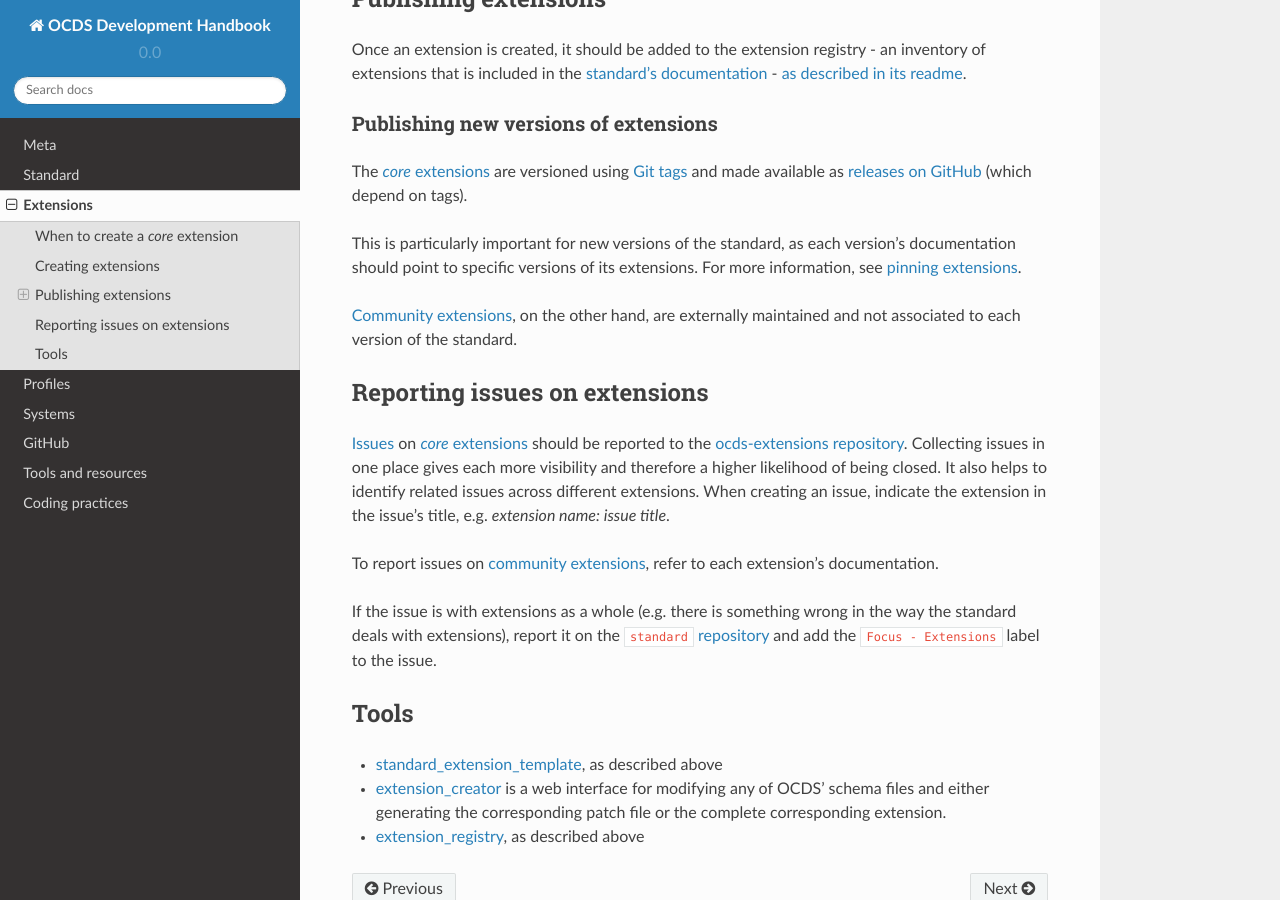
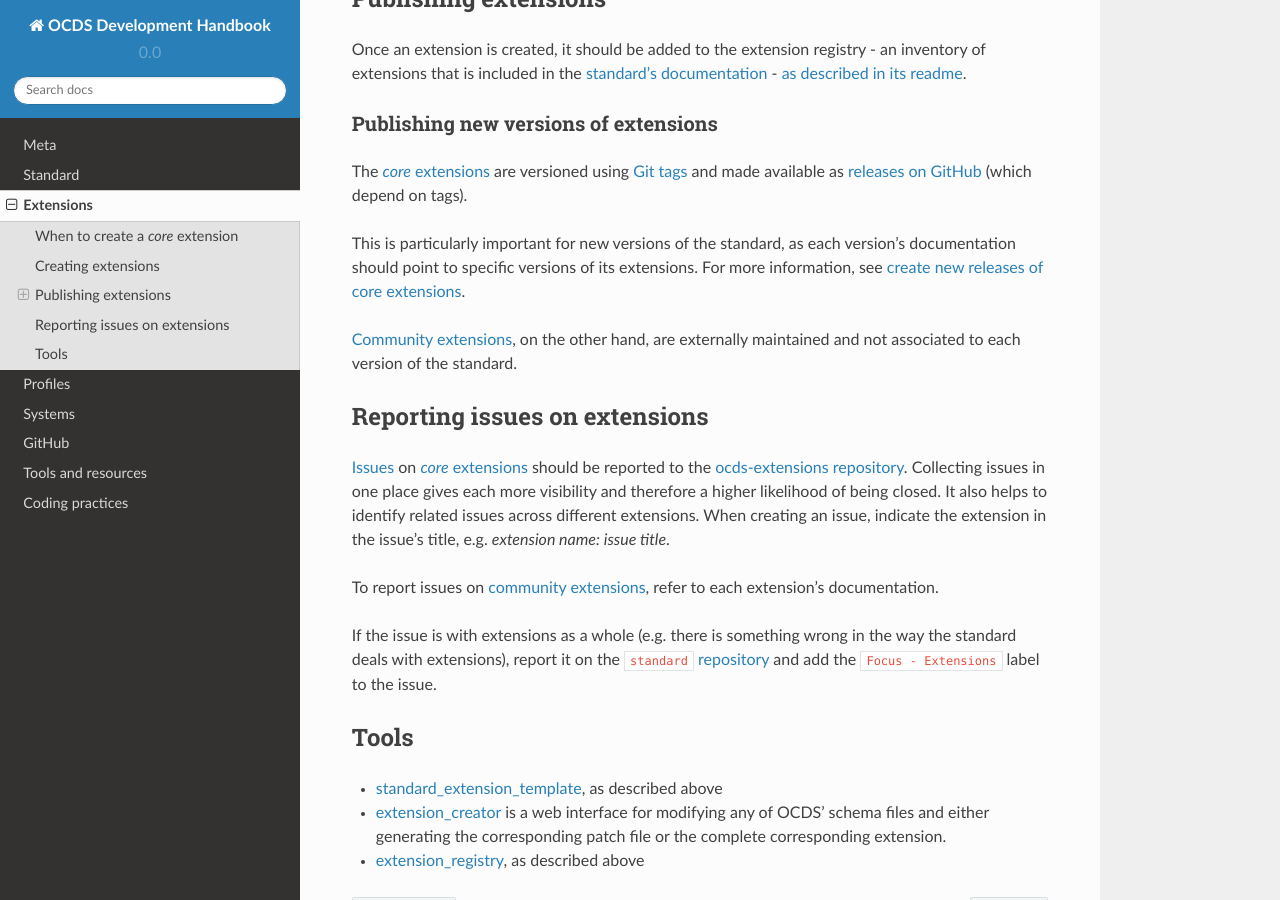
Before and after one commit to open-contracting/standard-development-handbook, a Sphinx documentation site: the page built from docs/extensions/index.md, in a window 1280 px wide and 900 px high, scrolled down 1160 px. Built offline with Sphinx 7.4.7 and the Read the Docs theme 2.0.0, drawn with Linux system fonts in a browser that asks for light colours.

Commit message:
Fix URL fragment

```diff
--- a/docs/extensions/index.md
+++ b/docs/extensions/index.md
@@ -39,7 +39,7 @@
 
 The [*core* extensions](http://standard.open-contracting.org/latest/en/extensions/#core-extensions) are versioned using [Git tags](https://git-scm.com/book/en/v2/Git-Basics-Tagging) and made available as [releases on GitHub](https://help.github.com/categories/releases/) (which depend on tags).
 
-This is particularly important for new versions of the standard, as each version's documentation should point to specific versions of its extensions. For more information, see [pinning extensions](../standard/technical/deployment#pin-extensions).
+This is particularly important for new versions of the standard, as each version's documentation should point to specific versions of its extensions. For more information, see [create new releases of core extensions](../standard/technical/deployment#create-new-releases-of-core-extensions).
 
 [Community extensions](http://standard.open-contracting.org/latest/en/extensions/#community-extensions), on the other hand, are externally maintained and not associated to each version of the standard.
 
```
